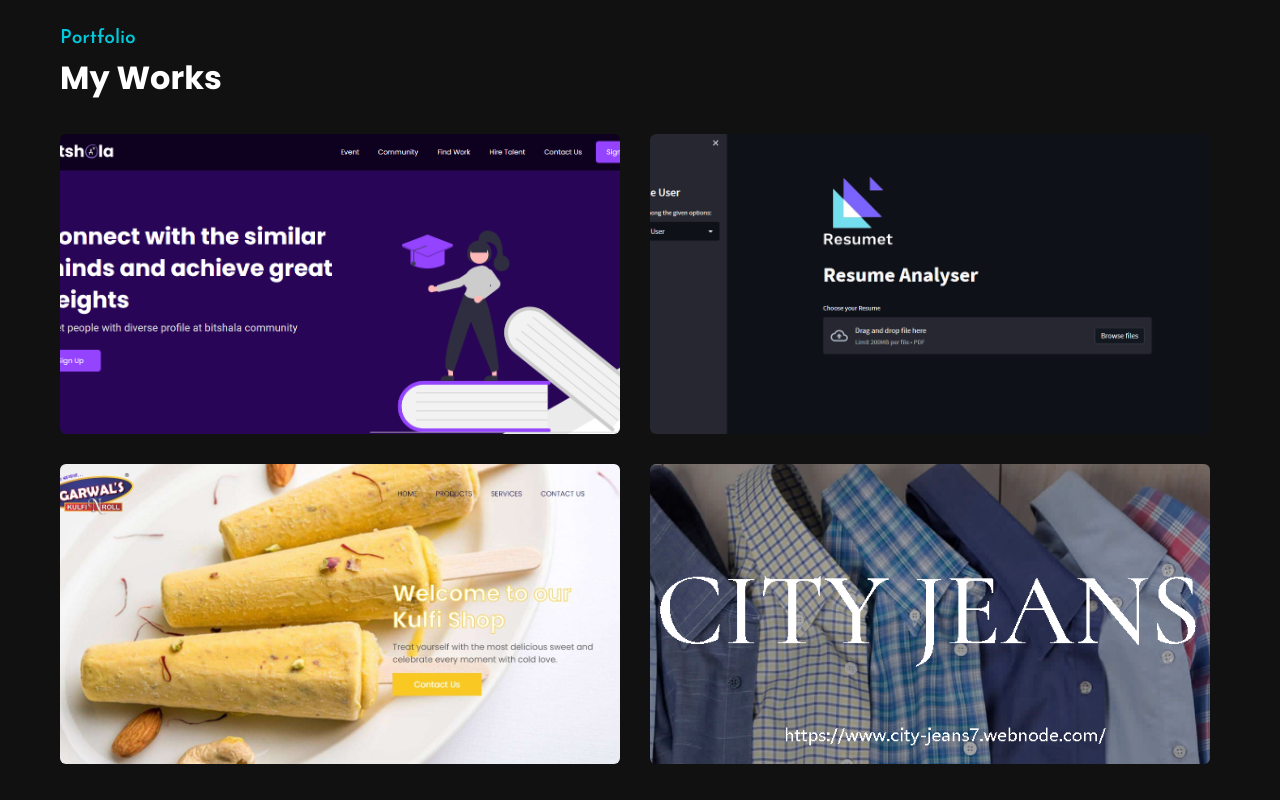
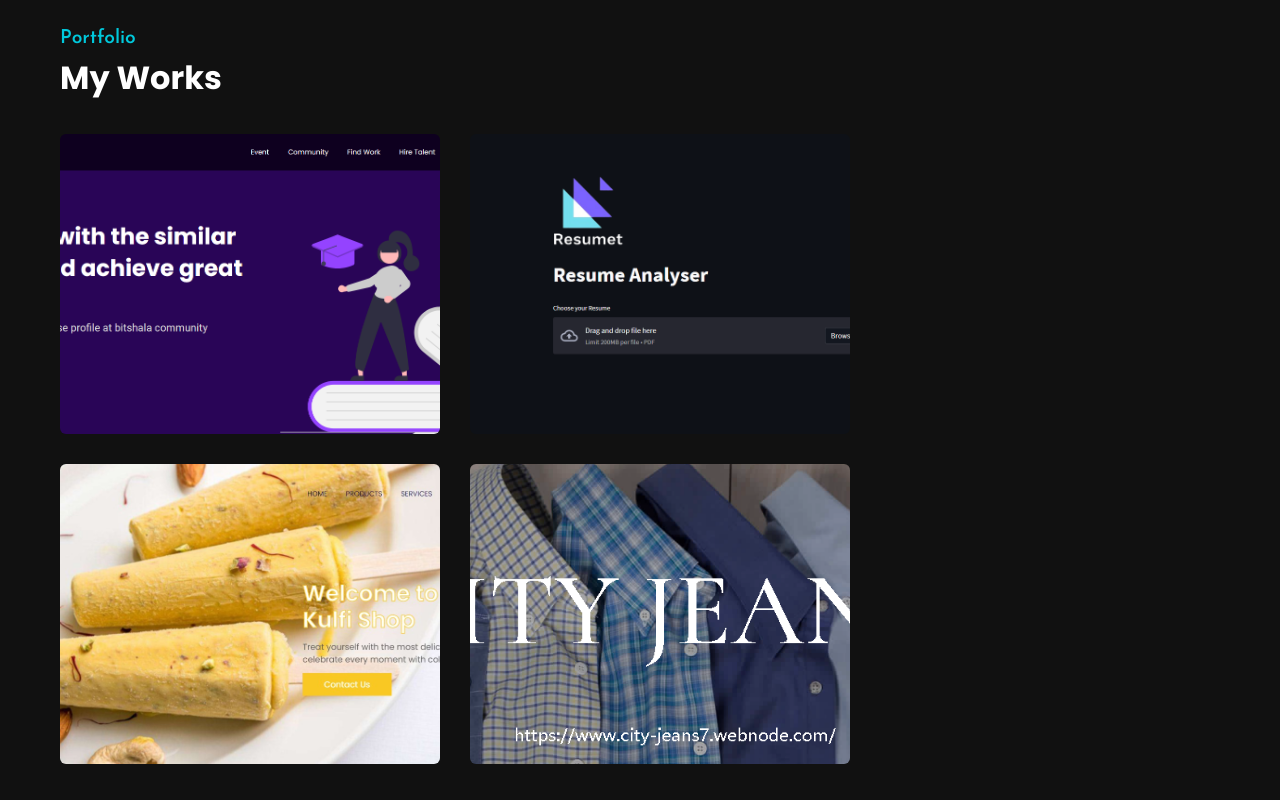
Before and after one commit to dev-jameel/profile, a React (Vite) app: page / in a window 1280 px wide. Shown: the part 3620-4420 px from the top of the page. Built offline with nearby package versions, Linux system fonts and the light colour scheme.

Commit message:
Update projects.css

```diff
--- a/src/components/projects/projects.css
+++ b/src/components/projects/projects.css
@@ -27,7 +27,7 @@
 .project-card {
     position: relative;
     width: 100%;
-    max-width: 560px;
+    max-width: 380px;
     height: 300px;
     cursor: pointer;
     border-radius: 6px;
```
